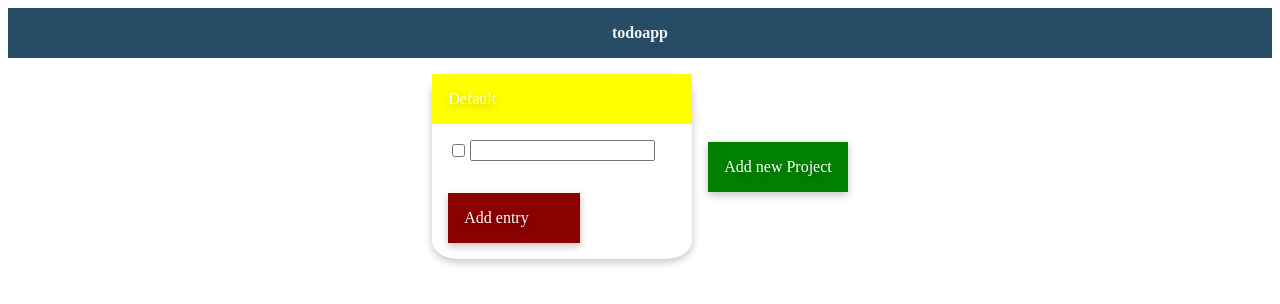
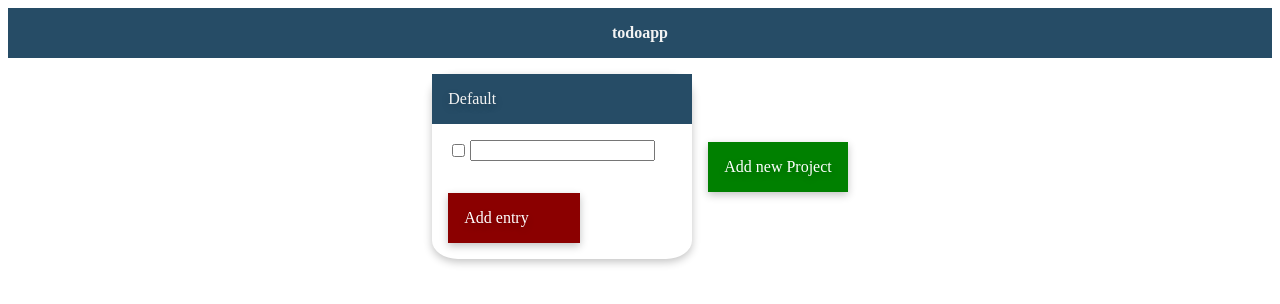
Before and after one commit to srivatsantalkad/todo-list, a website built with webpack: page dist/index.html in a window 1280 px wide. Built offline with nearby package versions, Linux system fonts and the light colour scheme.

Commit message:
Change background color of project title div

```diff
--- a/src/style.css
+++ b/src/style.css
@@ -33,8 +33,8 @@ nav {
 
 .project-title-style {
     text-shadow: rgba(0, 0, 0, 0.24) 0px 3px 8px;
-    color: white;
-    background-color: yellow;
+    color: rgb(243, 243, 243);
+    background-color: rgb(38, 76, 102);
     padding: 1em;
 }
 
```
